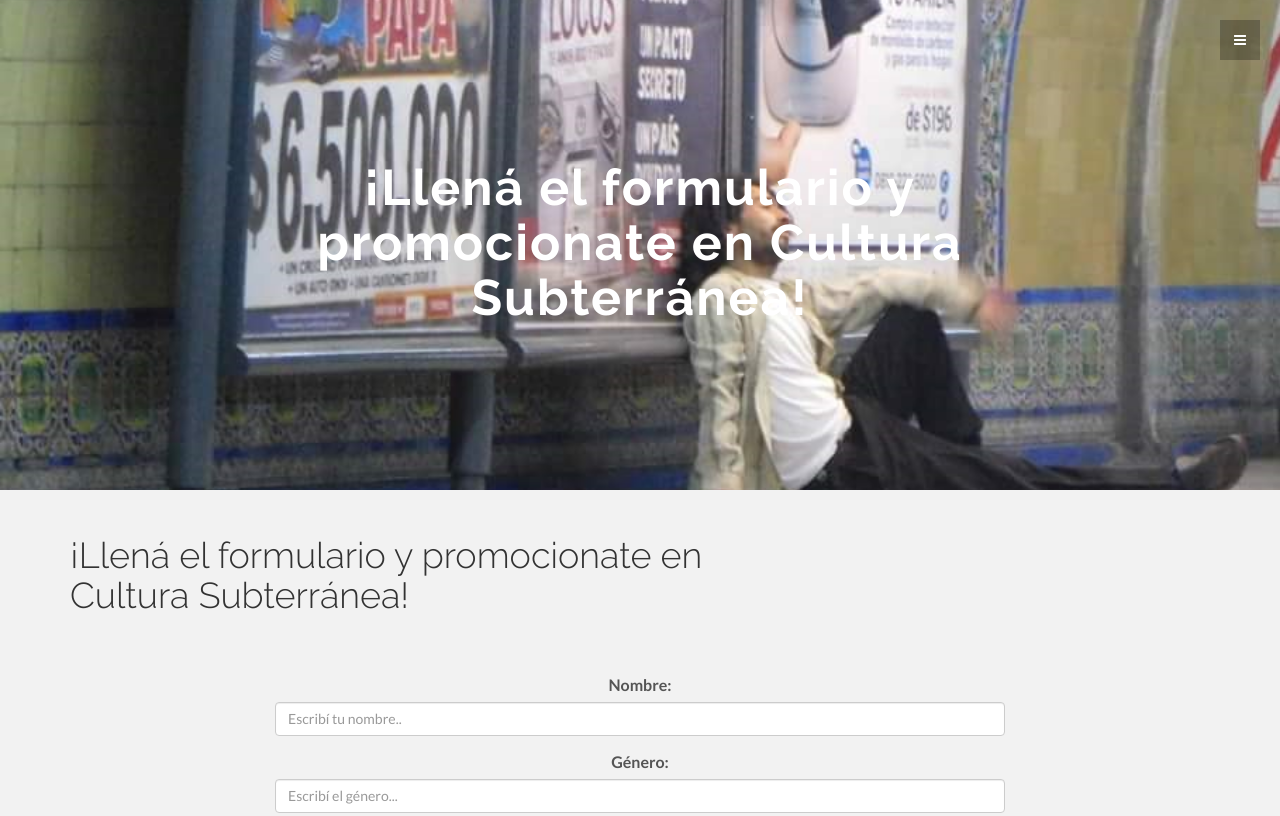
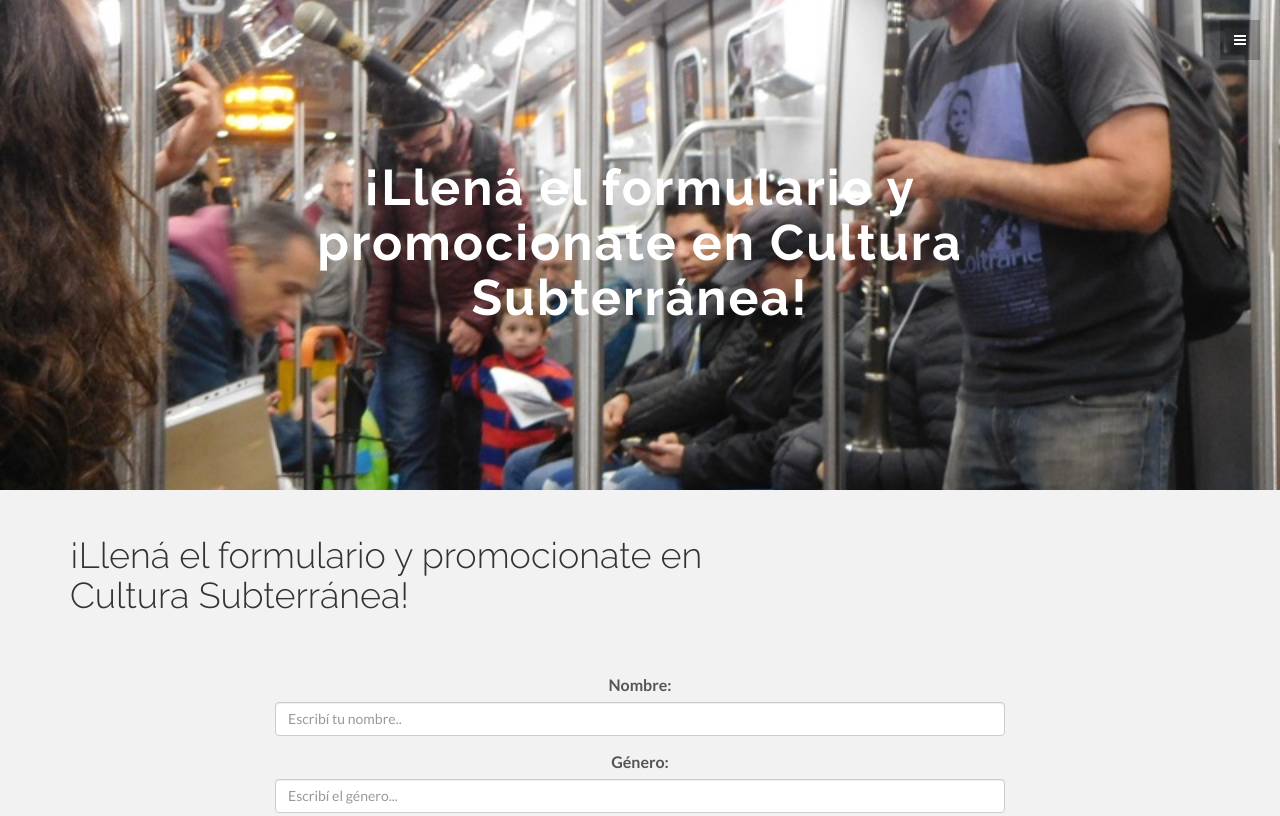
Before and after one commit to martincampagnoli/culturasubte, a website: page app/index.html at #/form in a window 1280 px wide. Shown: the top 816 px of the page. Drawn offline with nearby package versions, Linux system fonts and the light colour scheme; some packages are replaced by stand-ins of ours; files that its build step writes are made by us from their sources; no server answers.

Commit message:
Added Form section's background

```diff
--- a/app/assets/css/main.css
+++ b/app/assets/css/main.css
@@ -450,6 +450,31 @@ hr {
     letter-spacing: 2px;
     margin-top: 150px;
 }
+#formwrap {
+    background: url(../img/form-bg.jpg) no-repeat center top;
+    margin-top: -10px;
+    padding-top: 20px;
+    text-align: center;
+    background-attachment: relative;
+    background-position: center center;
+    min-height: 500px;
+    width: 100%;
+    -webkit-background-size: 100%;
+    -moz-background-size: 100%;
+    -o-background-size: 100%;
+    background-size: 100%;
+    -webkit-background-size: cover;
+    -moz-background-size: cover;
+    -o-background-size: cover;
+    background-size: cover;
+}
+#formwrap h2 {
+    color: #fff;
+    font-size: 50px;
+    font-weight: bold;
+    letter-spacing: 2px;
+    margin-top: 150px;
+}
 #sp {
     background: #2f2f2f;
     padding-top: 35px;
--- a/app/views/form.html
+++ b/app/views/form.html
@@ -1,5 +1,5 @@
 	<!-- MAIN IMAGE SECTION -->
-	<div id="noteswrap" ng-controller="FormCtrl">
+	<div id="formwrap" ng-controller="FormCtrl">
 		<div class="container">
 			<div class="row">
 				<div class="col-lg-8 col-lg-offset-2">
```
Also changed, not shown: app/assets/img/form-bg.jpg (added).
